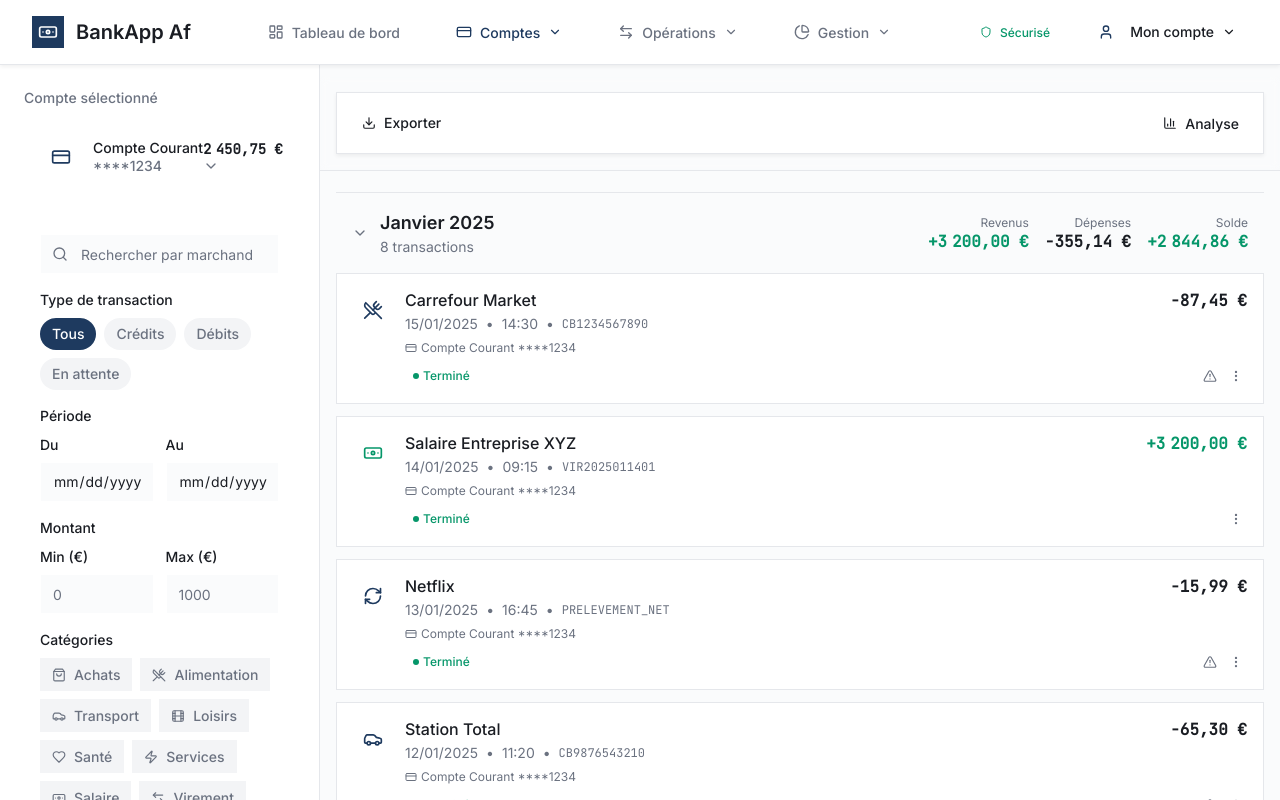
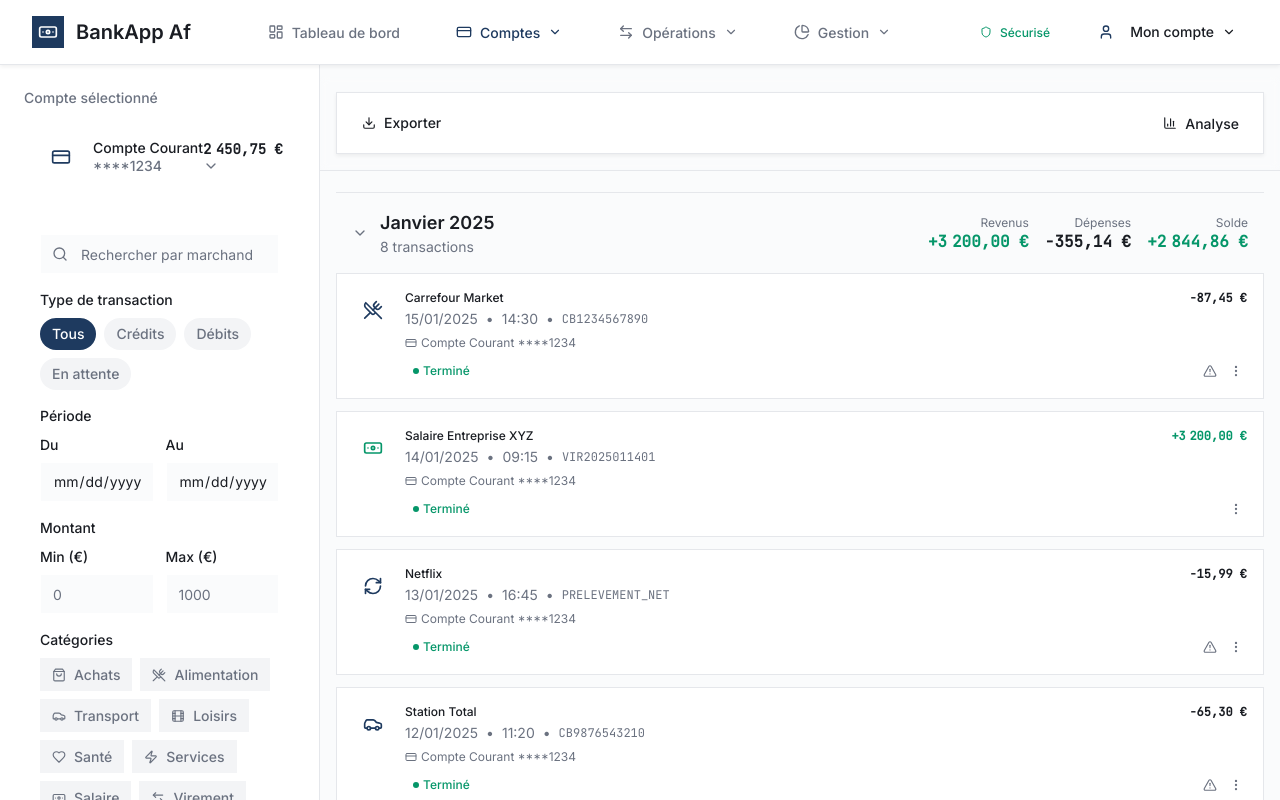
Before and after one commit to BEREKOUTOU/BankApp, a React (Vite) app: page /BankApp/transaction-history in a window 1280 px wide. Shown: the top 800 px of the page. Built offline with nearby package versions, Linux system fonts and the light colour scheme; sample sign-in values are in the browser's storage.

Commit message:
Update TransactionHistory component: add margin-bottom to grouped transactions and set text size to xs for transaction cards

```diff
--- a/src/pages/transaction-history/index.jsx
+++ b/src/pages/transaction-history/index.jsx
@@ -524,7 +524,7 @@ const TransactionHistory = () => {
                         </div>
                       </div>
                     ) : groupedTransactions?.length > 0 ? (
-                      <div className="space-y-6">
+                      <div className="space-y-6 mb-6">
                         {groupedTransactions?.map((group) => {
                           const monthKey = `${group?.year}-${group?.month}`;
                           const isCollapsed = collapsedMonths?.has(monthKey);
@@ -541,7 +541,7 @@ const TransactionHistory = () => {
                                 onToggle={() => toggleMonthCollapse(monthKey)}
                               />
                               {!isCollapsed && (
-                                <div className="space-y-3 mt-4">
+                                <div className="space-y-3 mt-4 text-xs">
                                   {group?.transactions?.map((transaction) => (
                                     <TransactionCard
                                       key={transaction?.id}
```
